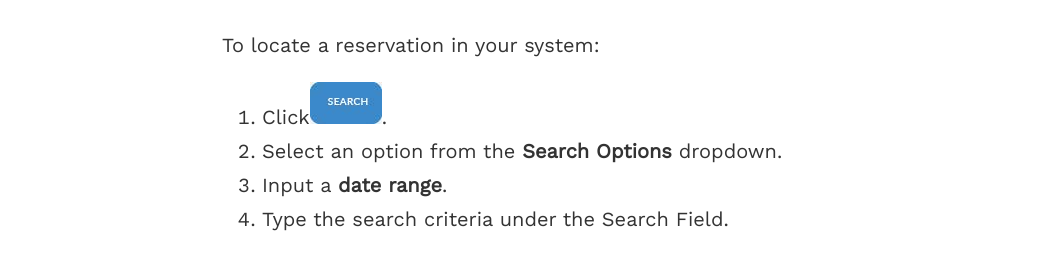
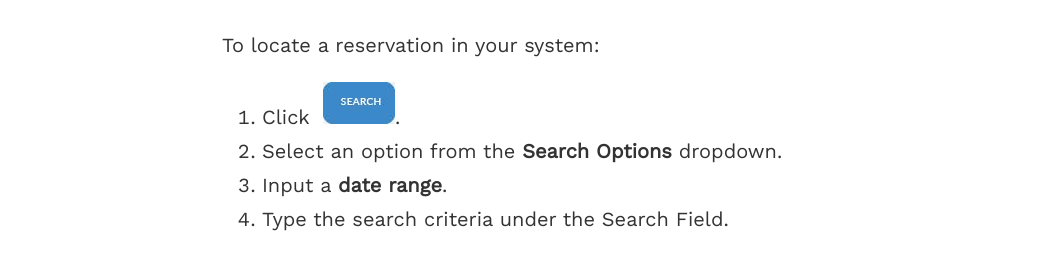
Before and after one commit to blake1ward/portfolio, a Jekyll site: the page built from search-for-res.md, in a window 1280 px wide. Shown: the part 856-1119 px from the top of the page, without its empty margins (18-1066 px from the left). Built offline with Jekyll 4.4.1, drawn with Linux system fonts in a browser that asks for light colours.

Commit message:
Update search-for-res.md

```diff
--- a/search-for-res.md
+++ b/search-for-res.md
@@ -10,7 +10,7 @@ a recent guest or make changes to an existing or future guest’s reservation.
 <img src="/portfolio/images/update-this.jpg" alt="search-overview">
 
 To locate a reservation in your system:
-1. Click  <img src="/portfolio/images/Search-for-a-Reservation.jpg" alt="search">.
+1. Click &nbsp;<img src="/portfolio/images/Search-for-a-Reservation.jpg" alt="search">.
 2. Select an option from the **Search Options** dropdown.
 3. Input a **date range**.
 4. Type the search criteria under the Search Field.
```
